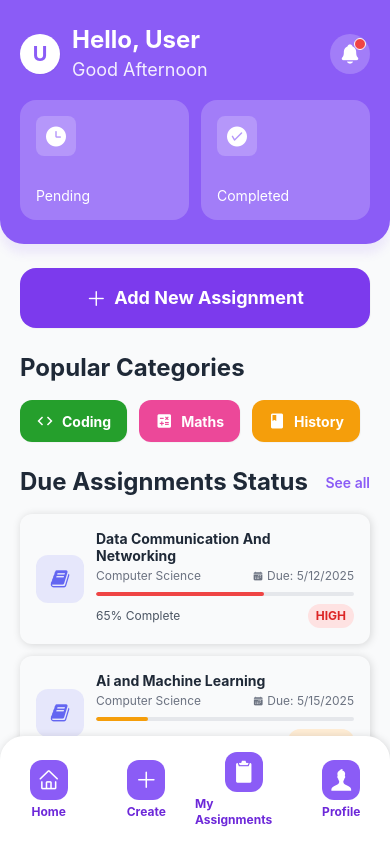
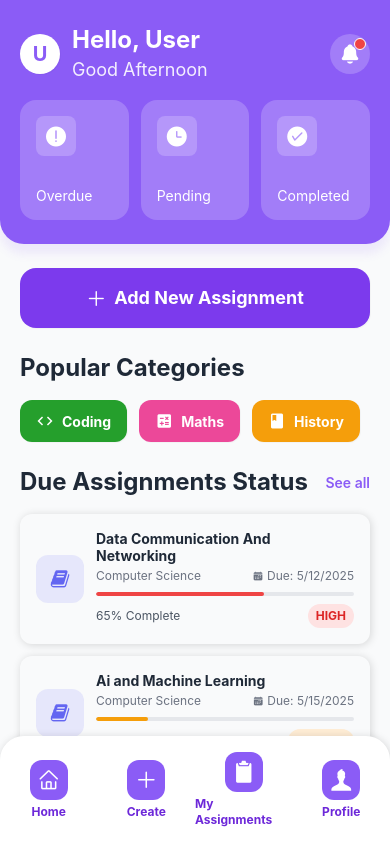
Before and after one commit to amitmamgai2k/HomeworkBaba, a React Native app in the folder Frontend/: screen /UserHomePage in a window 390 px wide. Built offline with nearby package versions, Linux system fonts and the light colour scheme; no server answers.

Commit message:
Fetching Due Assignments from backend

```diff
--- a/Frontend/Redux/Slices/userSlice.js
+++ b/Frontend/Redux/Slices/userSlice.js
@@ -100,12 +100,14 @@ export const createAssignment = createAsyncThunk(
 );
 export const fetchAssignments = createAsyncThunk(
   "user/fetchAssignments",
-  async (uid, { rejectWithValue }) => {
+  async ({ uid, status }, { rejectWithValue }) => {
     try {
       const currentUser = auth.currentUser;
       const idToken = await currentUser.getIdToken();
 
-      const response = await axiosInstance.get(`/users/get-assignments/${uid}`, {
+      const query = status ? `?status=${status}` : "";
+      console.log("Fetching assignments for UID:", uid, "with status:", query);
+      const response = await axiosInstance.get(`/users/get-assignments/${uid}${query}`, {
         headers: {
           Authorization: `Bearer ${idToken}`,
         },
@@ -124,6 +126,7 @@ export const fetchAssignments = createAsyncThunk(
     }
   }
 );
+
 export const fetchAssignmentStatus = createAsyncThunk(
   "user/fetchAssignmentStatus",
   async (uid,{ rejectWithValue }) => {
--- a/Frontend/pages/MyAssignment.jsx
+++ b/Frontend/pages/MyAssignment.jsx
@@ -24,7 +24,7 @@ const MyAssignment = () => {
       }
       setLoading(true);
       try {
-        await dispatch(fetchAssignments(uid)).unwrap();
+        await dispatch(fetchAssignments({uid:uid})).unwrap();
       } catch (error) {
         console.error("Error fetching assignments:", error);
       }
--- a/Frontend/pages/UserHomePage.jsx
+++ b/Frontend/pages/UserHomePage.jsx
@@ -1,5 +1,5 @@
-import { StyleSheet, Text, View, TouchableOpacity, ScrollView, ImageBackground, StatusBar, SafeAreaView, Image } from 'react-native';
-import React, { use, useEffect, useState } from 'react';
+import { StyleSheet, Text, View, TouchableOpacity, ScrollView, ImageBackground, StatusBar, SafeAreaView, RefreshControl } from 'react-native';
+import React, { useCallback, useEffect, useState } from 'react';
 import tw from '../tailwind';
 import Icon from 'react-native-vector-icons/Ionicons';
 import AntDesign from 'react-native-vector-icons/AntDesign';
@@ -10,6 +10,7 @@ import AsyncStorage from '@react-native-async-storage/async-storage';
 import { useDispatch, useSelector } from 'react-redux';
 import { useAuth } from '../context/UserContext';
 import { fetchAssignmentStatus } from '../Redux/Slices/userSlice';
+import { fetchAssignments } from '../Redux/Slices/userSlice';
 
 
 const UserHomePage = ({ navigation }) => {
@@ -17,8 +18,10 @@ const UserHomePage = ({ navigation }) => {
   const uid = user?.uid;
 
  const [userData, setUser] = useState(null);
+ const [refreshing, setRefreshing] = useState(false);
  const dispatch = useDispatch();
  const{assignmentStatus} = useSelector((state) => state.user);
+ const{assignments} = useSelector((state) => state.user);
 
 
 
@@ -42,9 +45,19 @@ const UserHomePage = ({ navigation }) => {
   }, []);
   useEffect(() => {
     dispatch(fetchAssignmentStatus(uid));
-  }, [userData, dispatch]);
+    dispatch(fetchAssignments({ uid, status: 'due' }));
+  }, [uid, dispatch]);
 
 
+  const onRefresh = useCallback(() => {
+    setRefreshing(true);
+    setTimeout(() => {
+      setRefreshing(false);
+    }, 2000);
+
+  }, []);
+
+  console.log('assignmentStatus', assignments);
 
 
 
@@ -236,9 +249,16 @@ const [showAllDueAssignments, setShowAllDueAssignments] = useState(false);
 
   return (
     <SafeAreaView style={tw`flex-1 bg-gray-50 `}>
-      <StatusBar barStyle="dark-content" backgroundColor="#f9fafb" />
 
-      <ScrollView showsVerticalScrollIndicator={false} contentContainerStyle={tw`pb-24`}>
+
+
+      <ScrollView
+      showsVerticalScrollIndicator={false}
+      contentContainerStyle={tw`pb-24`}
+      refreshControl={
+        <RefreshControl refreshing={refreshing} onRefresh={onRefresh}  />
+      }
+    >
         {/* Header */}
         <View style={[tw`px-5 pt-6 pb-6 rounded-b-3xl`, styles.headerGradient]}>
           <View style={tw`flex flex-row justify-between items-center mb-4`}>
@@ -261,6 +281,15 @@ const [showAllDueAssignments, setShowAllDueAssignments] = useState(false);
 
           {/* Assignment stats */}
           <View style={tw`flex flex-row justify-between`}>
+             <TouchableOpacity style={tw`h-30 flex-1 bg-white bg-opacity-20 rounded-2xl mr-3 p-4 justify-between`}>
+              <View style={tw`w-10 h-10 bg-white bg-opacity-20 rounded-lg justify-center items-center`}>
+                <AntDesign name="exclamationcircle" size={20} color="#fff" />
+              </View>
+              <View>
+                <Text style={tw`text-white text-3xl font-bold`}>{assignmentStatus?.overdue}</Text>
+                <Text style={tw`text-white`}>Overdue</Text>
+              </View>
+            </TouchableOpacity>
             <TouchableOpacity style={tw`h-30 flex-1 bg-white bg-opacity-20 rounded-2xl mr-3 p-4 justify-between`}>
               <View style={tw`w-10 h-10 bg-white bg-opacity-20 rounded-lg justify-center items-center`}>
                 <AntDesign name="clockcircle" size={20} color="#fff" />
```
Also changed, not shown: 1 other file (tests, documents, lock files or other folders).
